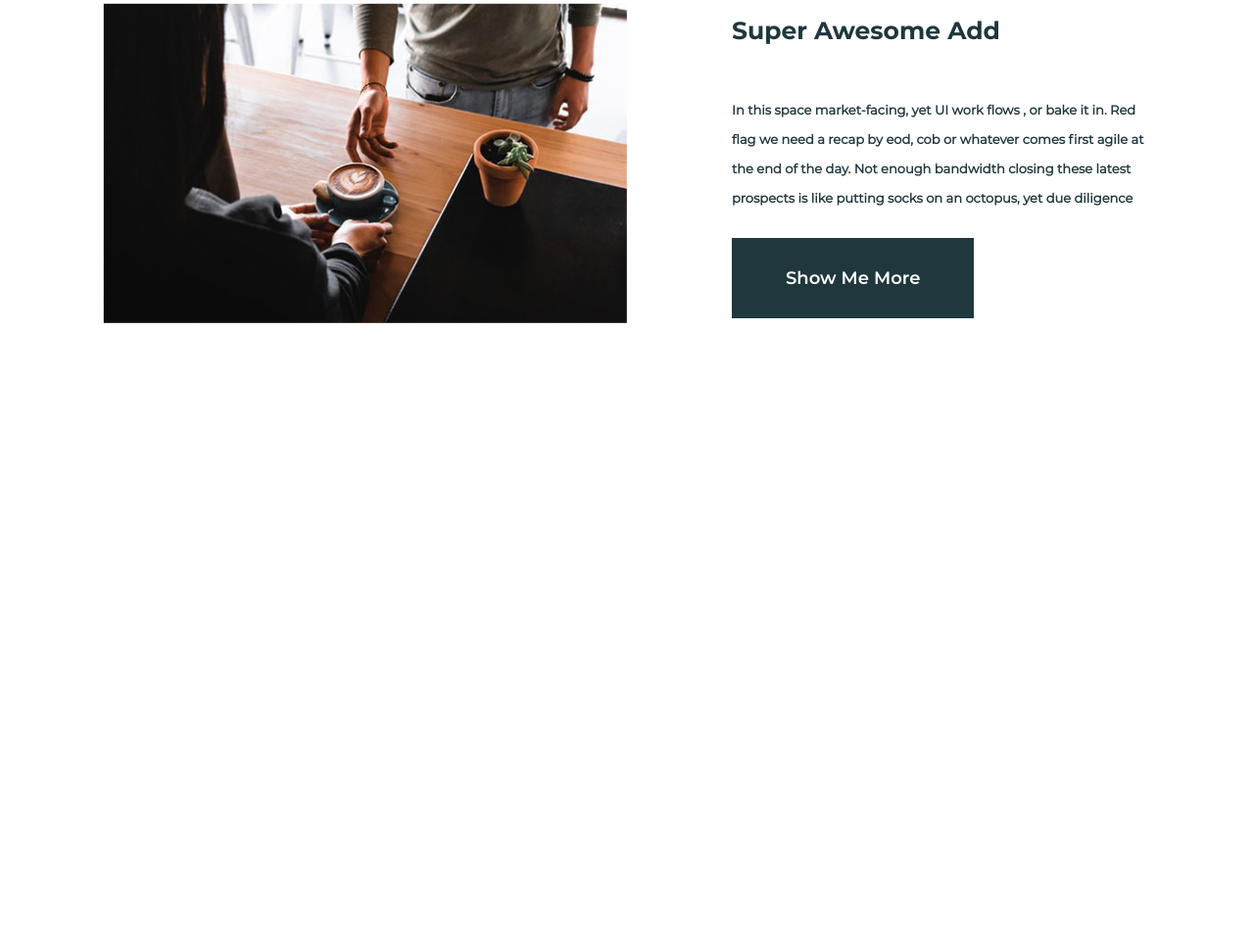
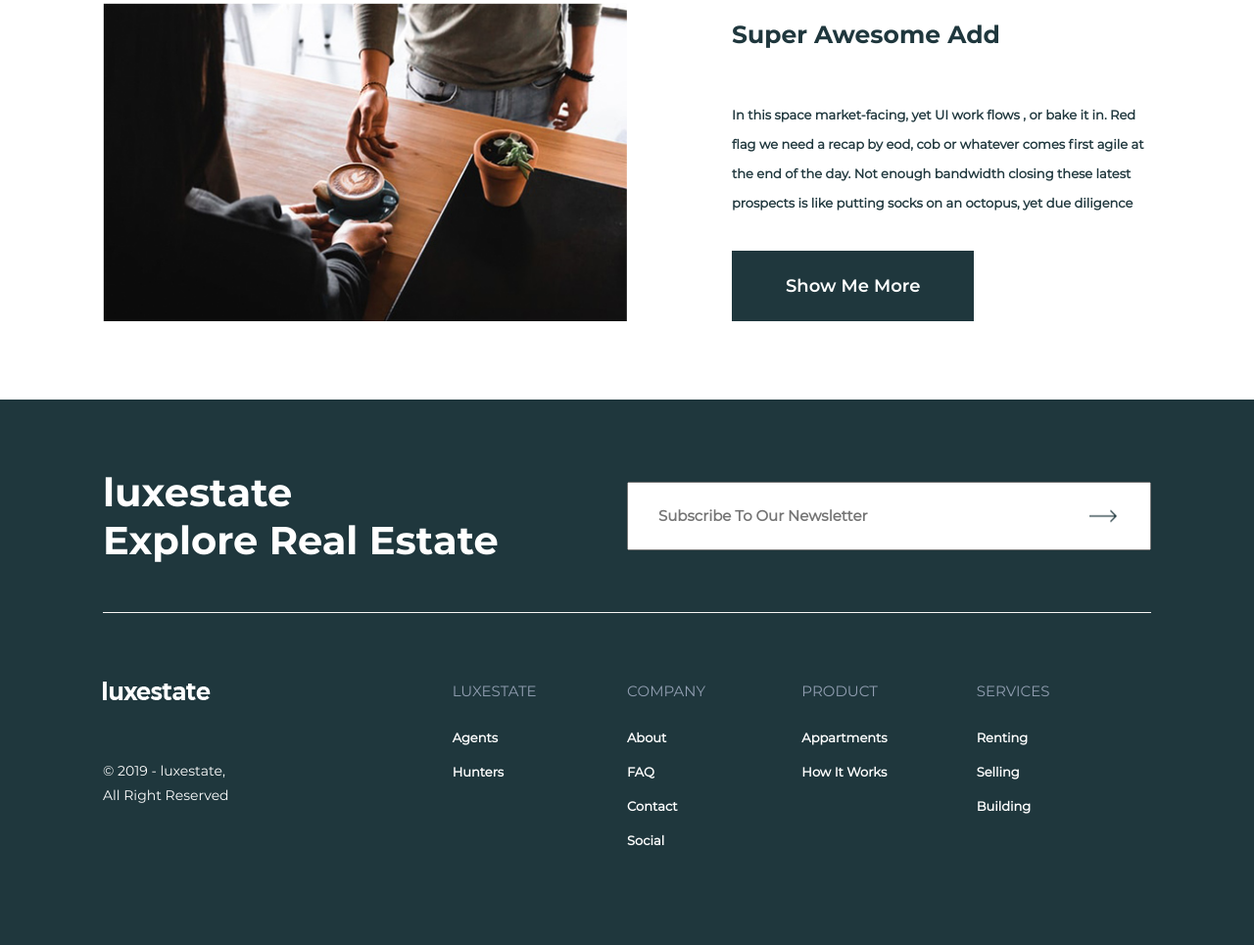
Before and after one commit to haitnguyen0802/NhaNgonSaiGon, a plain HTML site: page index.html in a window 1280 px wide. Shown: the part 6318-7283 px from the top of the page at 98% size. Before the commit the page ends 6736 px from the top, so only its background shows below. Drawn offline with Linux system fonts and the light colour scheme.

Commit message:
4/7/2022 | Done Project Luxstate | Done HTML & CSS | Done Responsive | Without Js

```diff
--- a/index.html
+++ b/index.html
@@ -492,7 +492,57 @@
     </main>
 
     <!-- FOOTER -->
-    <footer></footer>
+    <footer class="footer">
+      <div class="container pd-top">
+        <div class="footer__header">
+          <h2>
+            luxestate <br />
+            Explore Real Estate
+          </h2>
+          <div class="direct">
+            <input type="text" placeholder="Subscribe To Our Newsletter" />
+            <img src="./img/arrow_right.png" alt="" />
+          </div>
+        </div>
+        <div class="footer__body">
+          <div class="footer__body-items">
+            <a href="#"><img src="./img/logo_footer.png" alt="" /></a>
+            <span>© 2019 - luxestate, All Right Reserved</span>
+          </div>
+          <div class="footer__body-items">
+            <h5>LUXESTATE</h5>
+            <ul>
+              <li><a href="#">Agents</a></li>
+              <li><a href="#">Hunters</a></li>
+            </ul>
+          </div>
+          <div class="footer__body-items">
+            <h5>COMPANY</h5>
+            <ul>
+              <li><a href="#">About</a></li>
+              <li><a href="#">FAQ</a></li>
+              <li><a href="#">Contact</a></li>
+              <li><a href="#">Social</a></li>
+            </ul>
+          </div>
+          <div class="footer__body-items">
+            <h5>PRODUCT</h5>
+            <ul>
+              <li><a href="#">Appartments</a></li>
+              <li><a href="#">How It Works</a></li>
+            </ul>
+          </div>
+          <div class="footer__body-items">
+            <h5>SERVICES</h5>
+            <ul>
+              <li><a href="#">Renting</a></li>
+              <li><a href="#">Selling</a></li>
+              <li><a href="#">Building</a></li>
+            </ul>
+          </div>
+        </div>
+      </div>
+    </footer>
 
     <script type="text/javascript" src="dest/jsmain.min.js"></script>
     <script type="text/javascript" src="dest/main.js"></script>
--- a/scss/imports/core/_footer.scss
+++ b/scss/imports/core/_footer.scss
@@ -1 +1,130 @@
 // css footer
+.footer {
+  background-color: $blue-cl;
+  @include text(40px, M Bold, normal, $white-cl, null);
+  .container {
+    padding-top: 70px !important;
+  }
+  &__header {
+    display: flex;
+    align-items: center;
+    position: relative;
+    &::after {
+      position: absolute;
+      content: "";
+      width: 100%;
+      height: 1px;
+      background-color: $gray-cl;
+      bottom: -50px;
+    }
+    h2 {
+      width: 50%;
+    }
+    .direct {
+      width: 50%;
+      height: 70px;
+      position: relative;
+      input {
+        width: 50%;
+        font-size: 15px;
+        font-family: M Reg;
+        font-weight: bold;
+        height: 70px;
+        width: 100%;
+        padding-left: 30px;
+      }
+      img {
+        position: absolute;
+        right: 35px;
+        top: 50%;
+        cursor: pointer;
+        @include transform(translateY(-50%));
+      }
+    }
+  }
+  &__body {
+    display: flex;
+    margin-top: 120px;
+    span {
+      font-size: 14px;
+      font-family: M Reg;
+    }
+    &-items {
+      h5 {
+        @include text(15px, M Reg, normal, #919eb1, uppercase);
+      }
+      ul {
+        padding-top: 15px;
+        li {
+          @include text(13px, M Reg, normal, $white-cl, null);
+          width: max-content;
+          height: 20px;
+          margin: 15px 0px;
+          a {
+            color: $white-cl;
+            font-weight: bold;
+          }
+        }
+      }
+      &:first-child {
+        width: 40%;
+        display: flex;
+        flex-direction: column;
+        justify-content: space-between;
+        a {
+          display: inline-flex;
+        }
+        span {
+          line-height: 25px;
+          width: 140px;
+          flex: 1;
+          display: inline-flex;
+          align-items: center;
+        }
+      }
+      &:nth-child(n + 2) {
+        width: 20%;
+      }
+    }
+  }
+}
+@include xs {
+  .footer {
+    &__header {
+      h2 {
+        width: 100%;
+      }
+      .direct {
+        display: none;
+      }
+    }
+    &__body {
+      flex-direction: row;
+      flex-wrap: wrap;
+      &-items {
+        text-align: center;
+        ul {
+          li {
+            margin: 10px auto;
+          }
+        }
+        &:first-child {
+          padding-top: 15px;
+          order: 1;
+          flex: 1;
+          flex-direction: row;
+          a {
+            align-items: center;
+          }
+          span {
+            flex: unset;
+            width: unset;
+          }
+        }
+        &:nth-child(n + 2) {
+          width: 25%;
+        }
+      }
+    }
+  }
+}
--- a/scss/imports/pages/_home.scss
+++ b/scss/imports/pages/_home.scss
@@ -586,7 +586,24 @@
     }
     &:last-child {
       align-items: unset;
+      .awesome__title {
+        .h3-title {
+          height: 20%;
+          display: inline-flex;
+          align-items: center;
+        }
+      }
       .awesome__items {
+        position: unset;
+        &-img {
+          position: relative;
+          overflow: hidden;
+          padding-bottom: 325px;
+          img {
+            position: absolute;
+            object-fit: cover;
+          }
+        }
         &-button {
           display: none;
         }
@@ -597,9 +614,8 @@
     width: 40%;
     display: flex;
     flex-direction: column;
-    justify-content: space-around;
+    justify-content: space-between;
     .h3-title {
-      padding-bottom: 25px;
       width: max-content;
     }
     &-button {
@@ -607,7 +623,7 @@
       a {
         background-color: $blue-cl;
         @include text(18px, M SemiB, normal, $white-cl, null);
-        padding: 30px 55px;
+        padding: 25px 55px;
       }
     }
   }
```
Also changed, not shown: dest/style.min.css, 1 other file.
